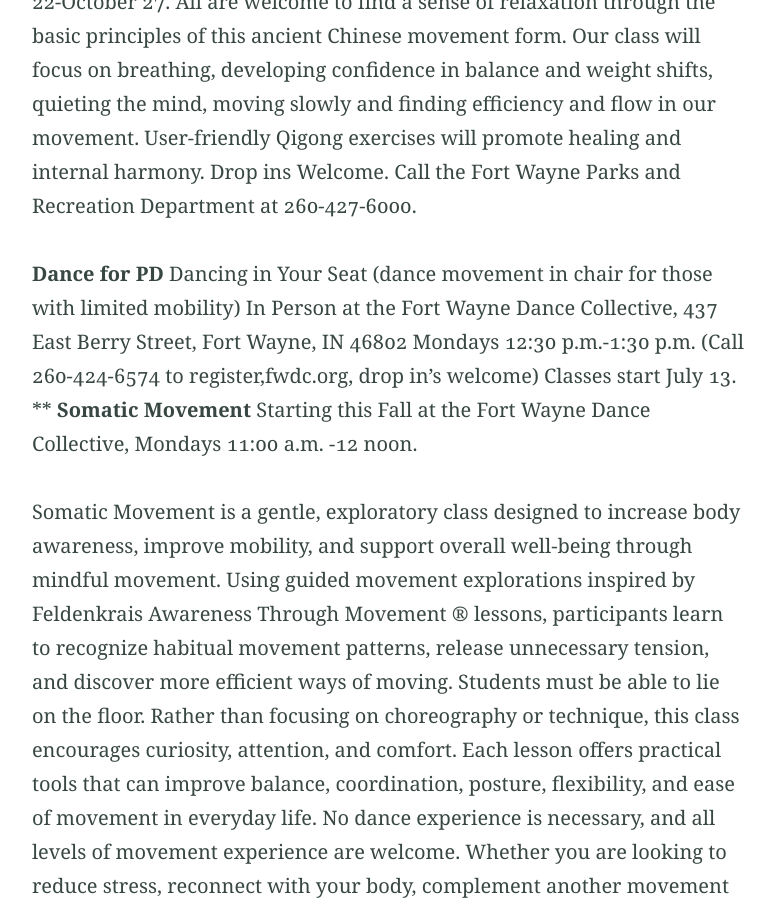
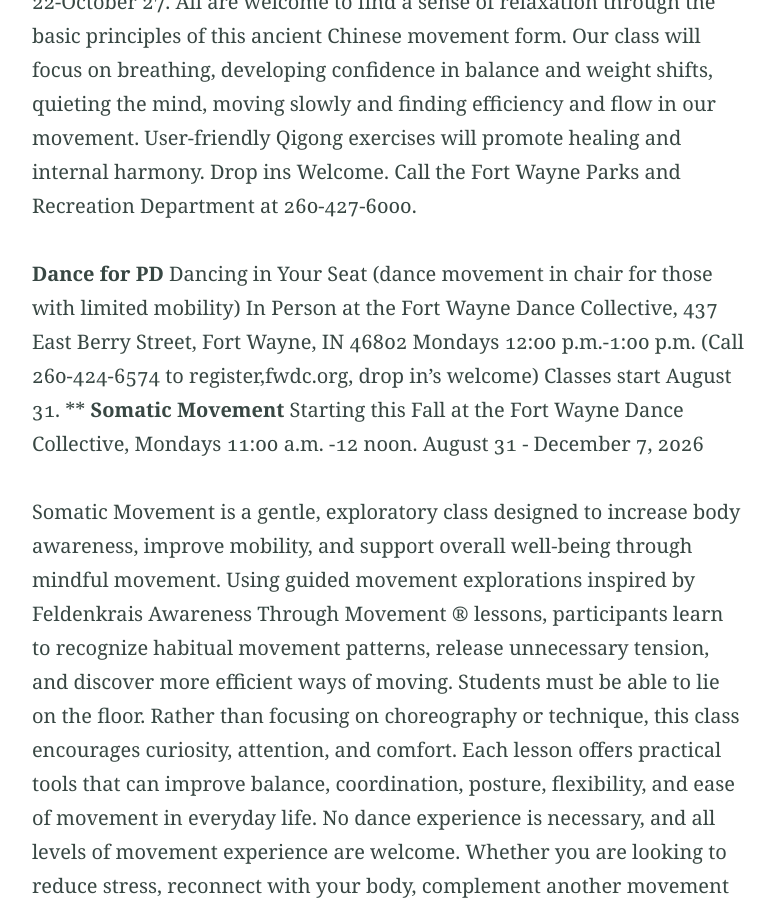
Before and after one commit to monnierliz/monnierliz.github.io, a Jekyll site: the page built from index.md, in a window 1280 px wide and 900 px high, scrolled down 5196 px. Shown: the whole window, without its empty margins (251-1026 px from the left). Built offline with Jekyll 4.4.1, drawn with Linux system fonts in a browser that asks for light colours; some of the changed text lies outside the part shown.

Commit message:
update classes

```diff
--- a/index.md
+++ b/index.md
@@ -86,15 +86,15 @@ Drop ins Welcome. Call the Fort Wayne Parks and Recreation Department at 260-427
 
 **Dance for PD** Dancing in Your Seat  (dance movement in chair for those with limited mobility)
 In Person at the Fort Wayne Dance Collective, 437 East Berry Street, Fort Wayne, IN 46802
-Mondays 12:30 p.m.-1:30 p.m. (Call 260-424-6574 to register,fwdc.org, drop in’s welcome) Classes start July 13.
+Mondays 12:00 p.m.-1:00 p.m. (Call 260-424-6574 to register,fwdc.org, drop in’s welcome) Classes start August 31.
 **
 **Somatic Movement**
-Starting this Fall at the Fort Wayne Dance Collective, Mondays 11:00 a.m. -12 noon.
+Starting this Fall at the Fort Wayne Dance Collective, Mondays 11:00 a.m. -12 noon. August 31 - December 7, 2026
 
 Somatic Movement is a gentle, exploratory class designed to increase body awareness, improve mobility, and support overall well-being through mindful movement. Using guided movement explorations inspired by Feldenkrais Awareness Through Movement ® lessons, participants learn to recognize habitual movement patterns, release unnecessary tension, and discover more efficient ways of moving. Students must be able to lie on the floor.
 Rather than focusing on choreography or technique, this class encourages curiosity, attention, and comfort. Each lesson offers practical tools that can improve balance, coordination, posture, flexibility, and ease of movement in everyday life.
 No dance experience is necessary, and all levels of movement experience are welcome. Whether you are looking to reduce stress, reconnect with your body, complement another movement practice, or simply move with greater comfort and confidence, Somatic Movement provides an inclusive and supportive environment for exploration.
-To register visit fwdc.org or call 260-424-6574.
+To register visit fwdc.org or call 260-424-6574. $15 drop-in, $98 7-week package, $196 full session
 
 
 
```
